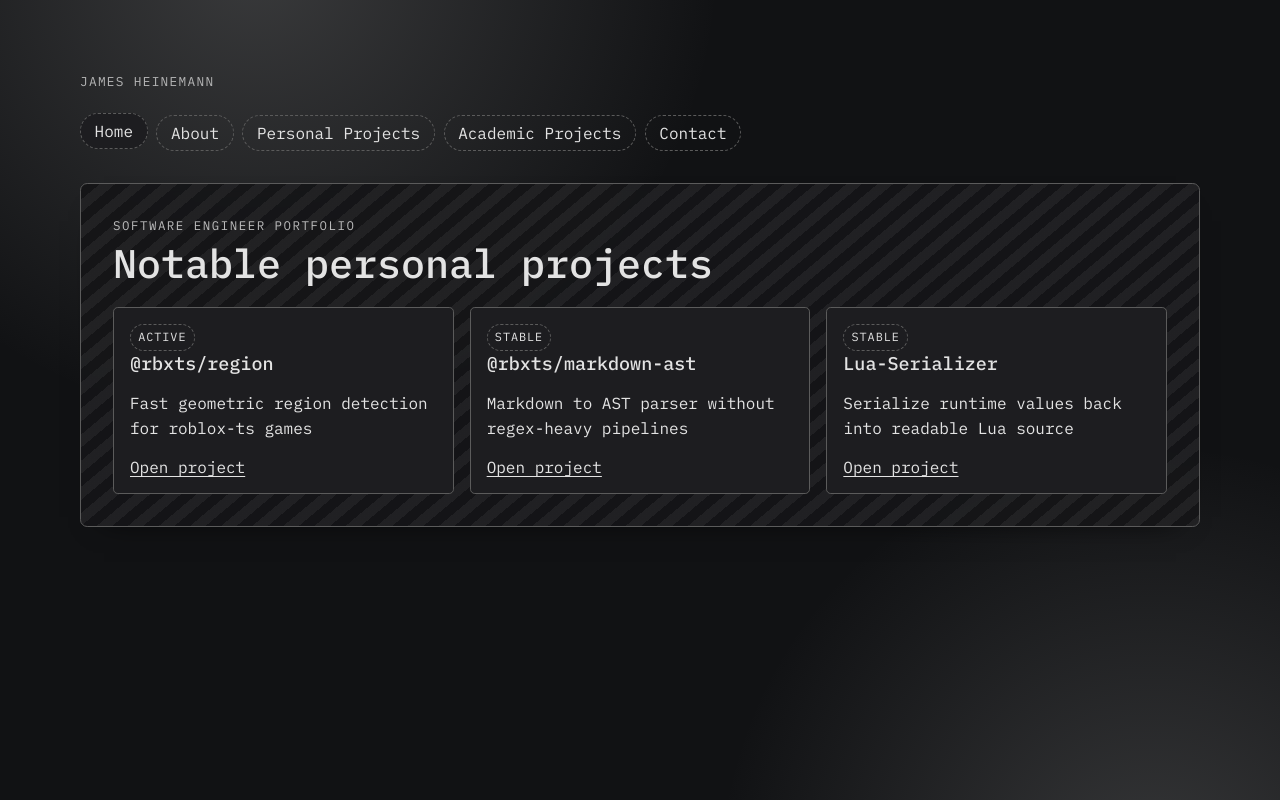
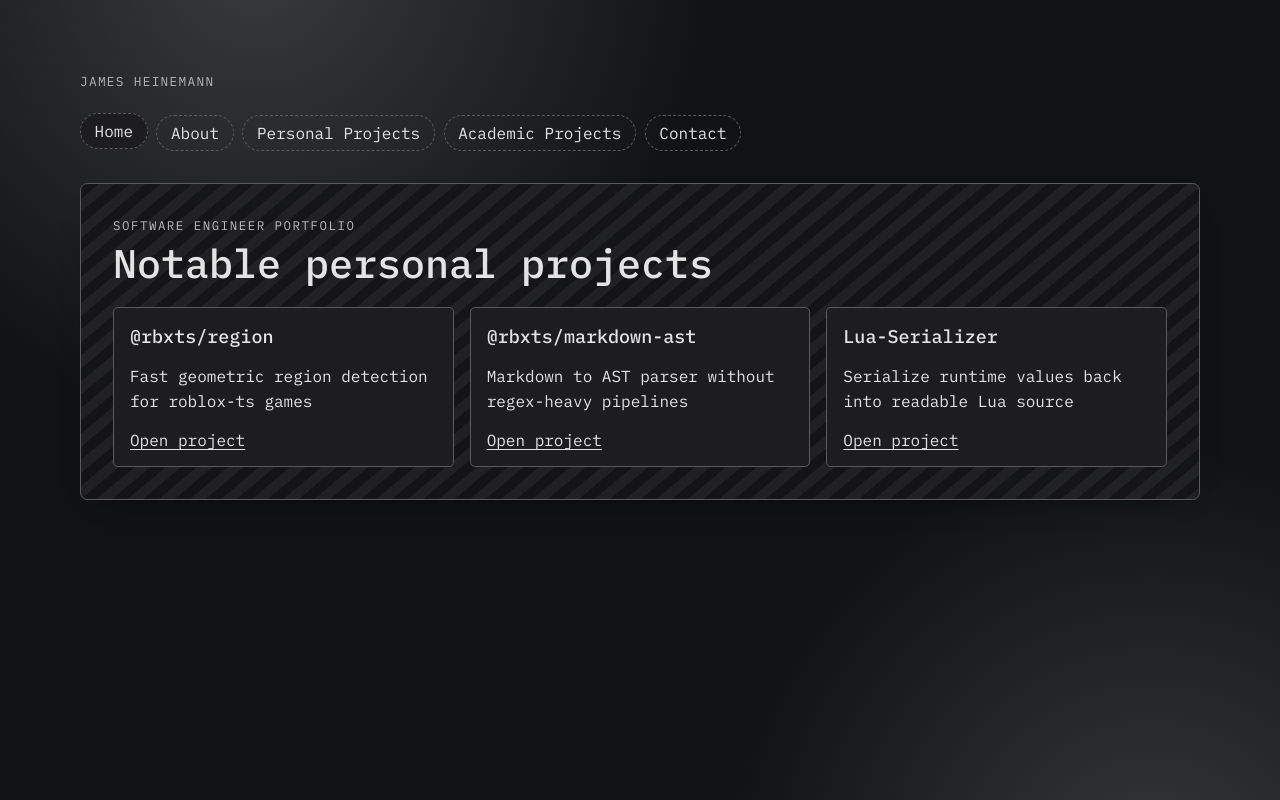
Before and after one commit to jheinem1/jheinem1, a React (Vite) app: page /#/ in a window 1280 px wide. Built offline with nearby package versions, Linux system fonts and the light colour scheme.

Commit message:
Remove project status labels

```diff
--- a/src/App.css
+++ b/src/App.css
@@ -147,17 +147,6 @@ li {
 .contact-card:hover {
   transform: translateY(-3px);
   box-shadow: 0 12px 28px -18px var(--shadow-color);
-}
-
-.project-status {
-  margin: 0;
-  width: fit-content;
-  font-size: 0.74rem;
-  text-transform: uppercase;
-  letter-spacing: 0.08em;
-  padding: 0.2rem 0.45rem;
-  border-radius: 999px;
-  border: 1px dashed var(--border-color);
 }
 
 .projects-list {
--- a/src/content.ts
+++ b/src/content.ts
@@ -15,7 +15,6 @@ export interface PersonalProject {
     body: string;
   }>;
   outcomes: string[];
-  status: "active" | "stable" | "archived";
 }
 
 export const personalProjects: PersonalProject[] = [
@@ -49,7 +48,6 @@ export const personalProjects: PersonalProject[] = [
       "Simpler game-side collision checks",
       "Improved maintainability for region-heavy features",
     ],
-    status: "active",
   },
   {
     id: "rbxts-markdown-ast",
@@ -81,7 +79,6 @@ export const personalProjects: PersonalProject[] = [
       "Cleaner plugin opportunities",
       "Safer handling of nested syntax",
     ],
-    status: "stable",
   },
   {
     id: "lua-serializer",
@@ -113,7 +110,6 @@ export const personalProjects: PersonalProject[] = [
       "Faster debugging cycles",
       "Consistent output across environments",
     ],
-    status: "stable",
   },
   {
     id: "rbxts-better-binding",
@@ -145,7 +141,6 @@ export const personalProjects: PersonalProject[] = [
       "Higher-level binding composition",
       "Clearer interfaces for shared modules",
     ],
-    status: "archived",
   },
 ];
 
--- a/src/pages/Home.tsx
+++ b/src/pages/Home.tsx
@@ -11,7 +11,6 @@ function Home() {
       <div className="featured-grid">
         {featured.map((project) => (
           <article key={project.id} className="project-tile">
-            <p className="project-status">{project.status}</p>
             <h3>{project.title}</h3>
             <p>{project.tagline}</p>
             <Link to={`/personal-projects/${project.id}`} className="text-link">
--- a/src/pages/PersonalProjects.tsx
+++ b/src/pages/PersonalProjects.tsx
@@ -11,7 +11,6 @@ function PersonalProjects() {
         {personalProjects.map((project) => (
           <article key={project.id} className="project-row">
             <div>
-              <p className="project-status">{project.status}</p>
               <h3>{project.title}</h3>
               <p>{project.summary}</p>
               <div className="chip-row">
```
